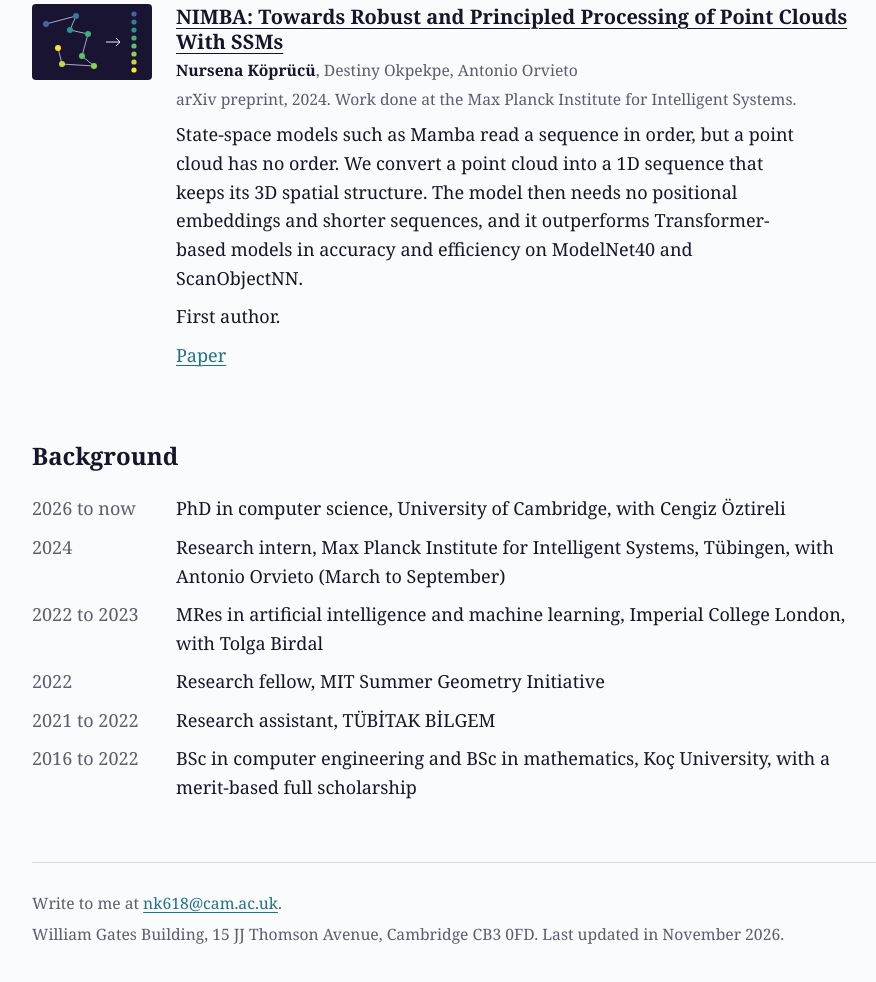
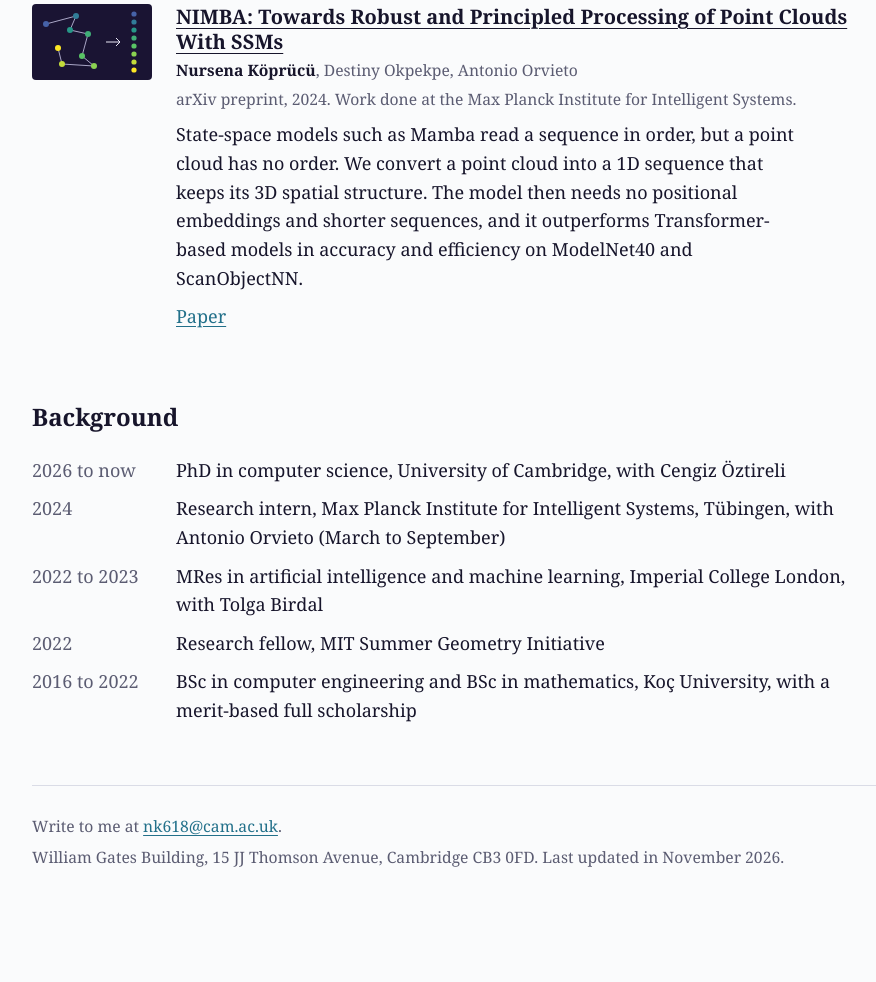
Before and after one commit to NursenaKoprucu/nursenakoprucu.github.io, a plain HTML site: page index.html in a window 1280 px wide. Shown: the part 1307-2289 px from the top of the page, without its empty margins (88-964 px from the left). After the commit the page ends 2232 px from the top, so only its background shows below. Drawn offline with Linux system fonts and the light colour scheme; a web font is replaced by a local one.

Commit message:
Add files via upload

```diff
--- a/index.html
+++ b/index.html
@@ -133,7 +133,6 @@
   .authors, .venue { color: var(--muted); font-size: 0.98rem; line-height: 1.45; margin: 0 0 0.35rem; }
   .authors strong { color: var(--ink); font-weight: 600; }
   .paper .summary { margin: 0.6rem 0 0.6rem; max-width: 40rem; }
-  .paper .part { margin: 0 0 0.6rem; max-width: 40rem; }
   .paper-links { display: flex; flex-wrap: wrap; gap: 0.3rem 1.25rem; margin: 0; padding: 0; list-style: none; }
 
   dl.background { display: grid; grid-template-columns: 7.5rem minmax(0, 1fr); gap: 0.6rem 1.5rem; margin: 0; max-width: 52rem; }
@@ -269,7 +268,6 @@
           <p class="authors"><strong>Nursena Köprücü</strong>, Destiny Okpekpe, Antonio Orvieto</p>
           <p class="venue">arXiv preprint, 2024. Work done at the Max Planck Institute for Intelligent Systems.</p>
           <p class="summary">State-space models such as Mamba read a sequence in order, but a point cloud has no order. We convert a point cloud into a 1D sequence that keeps its 3D spatial structure. The model then needs no positional embeddings and shorter sequences, and it outperforms Transformer-based models in accuracy and efficiency on ModelNet40 and ScanObjectNN.</p>
-          <p class="part">First author.</p>
           <ul class="paper-links">
             <li><a href="https://arxiv.org/abs/2411.00151">Paper</a></li>
           </ul>
@@ -288,8 +286,6 @@
         <dd>MRes in artificial intelligence and machine learning, Imperial College London, with Tolga Birdal</dd>
         <dt>2022</dt>
         <dd>Research fellow, MIT Summer Geometry Initiative</dd>
-        <dt>2021 to 2022</dt>
-        <dd>Research assistant, TÜBİTAK BİLGEM</dd>
         <dt>2016 to 2022</dt>
         <dd>BSc in computer engineering and BSc in mathematics, Koç University, with a merit-based full scholarship</dd>
       </dl>
```
